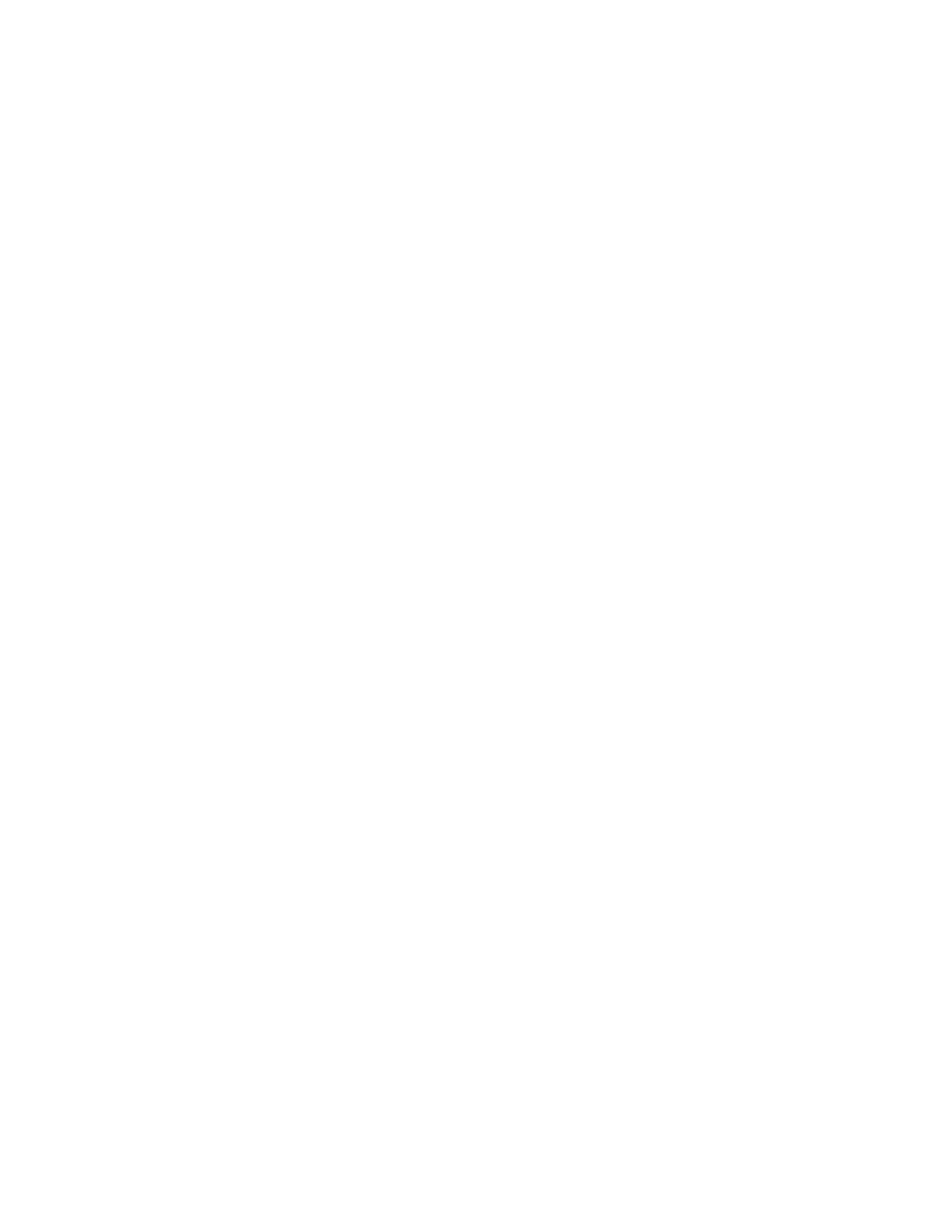
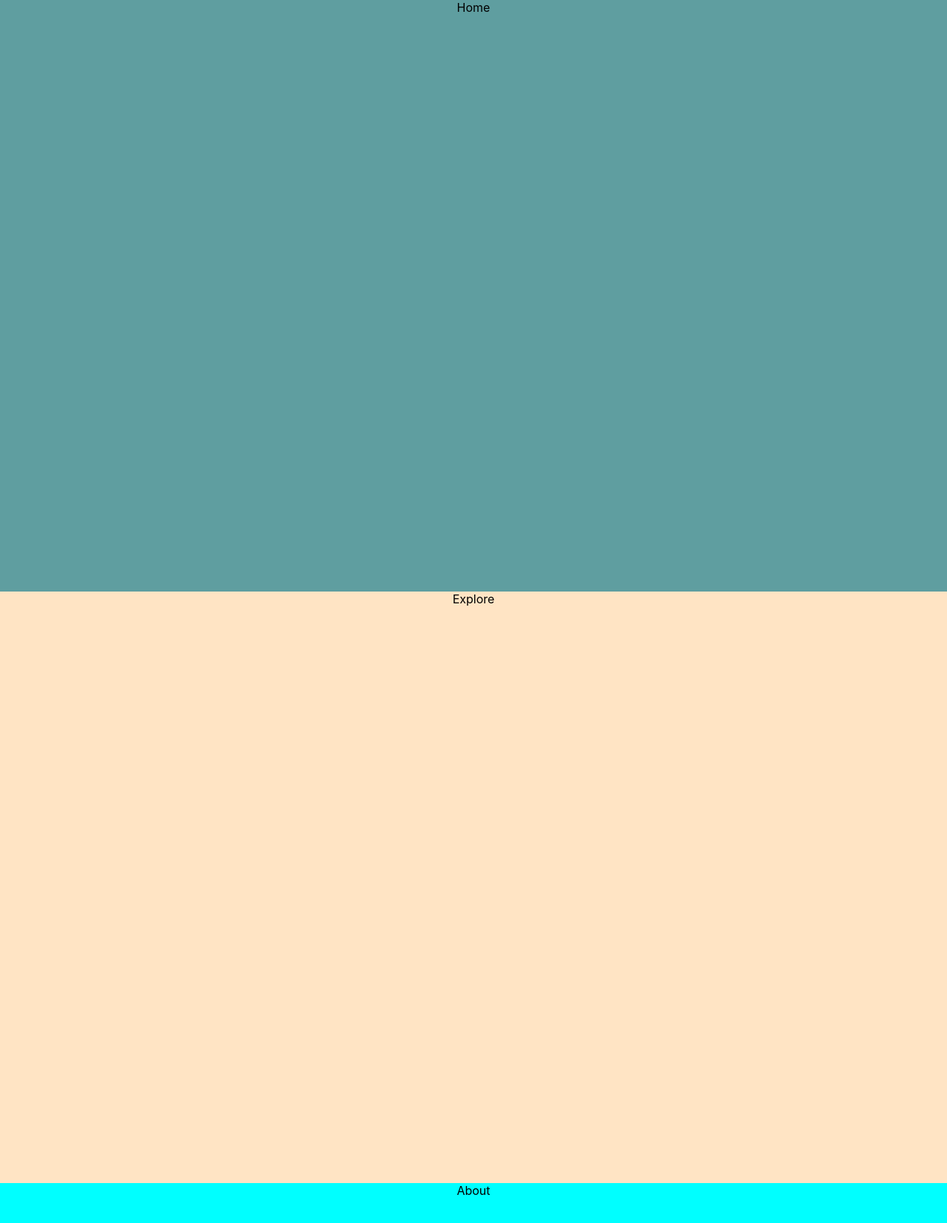
Before and after one commit to sanjaydell/code-22032022-sanjayanuchuri, a React (Create React App) app: page / in a window 1280 px wide. Shown: the top 1654 px of the page at 74% size. Before the commit the page ends 800 px from the top, so only its background shows below. Built offline with nearby package versions, Linux system fonts and the light colour scheme.

Commit message:
Added Required Components

```diff
--- a/src/App.js
+++ b/src/App.js
@@ -1,10 +1,14 @@
 import './App.css';
+import About from './components/About/About';
+import Explore from './components/Explore/Explore';
+import Home from './components/Home/Home';
 
 function App() {
   return (
     <div className="App">
-      <header className="App-header">
-      </header>
+      <Home />
+      <Explore />
+      <About />
     </div>
   );
 }
--- /dev/null
+++ b/src/components/About/About.css
@@ -0,0 +1,4 @@
+.About {
+  background-color: aqua;
+  height: 200vh;
+}
--- /dev/null
+++ b/src/components/About/About.jsx
@@ -0,0 +1,10 @@
+import React from 'react'
+import './About.css'
+
+function About() {
+  return (
+    <div className='About'>About</div>
+  )
+}
+
+export default About
--- /dev/null
+++ b/src/components/Explore/Explore.css
@@ -0,0 +1,4 @@
+.Explore {
+  background-color: bisque;
+  height: 100vh;
+}
--- /dev/null
+++ b/src/components/Explore/Explore.jsx
@@ -0,0 +1,10 @@
+import React from 'react'
+import './Explore.css'
+
+function Explore() {
+  return (
+    <div className='Explore'>Explore</div>
+  )
+}
+
+export default Explore
--- /dev/null
+++ b/src/components/Home/Home.css
@@ -0,0 +1,4 @@
+.Home {
+  background-color: cadetblue;
+  height: 100vh;
+}
--- /dev/null
+++ b/src/components/Home/Home.jsx
@@ -0,0 +1,10 @@
+import React from 'react'
+import './Home.css'
+
+function Home() {
+  return (
+    <div className='Home'>Home</div>
+  )
+}
+
+export default Home
```
